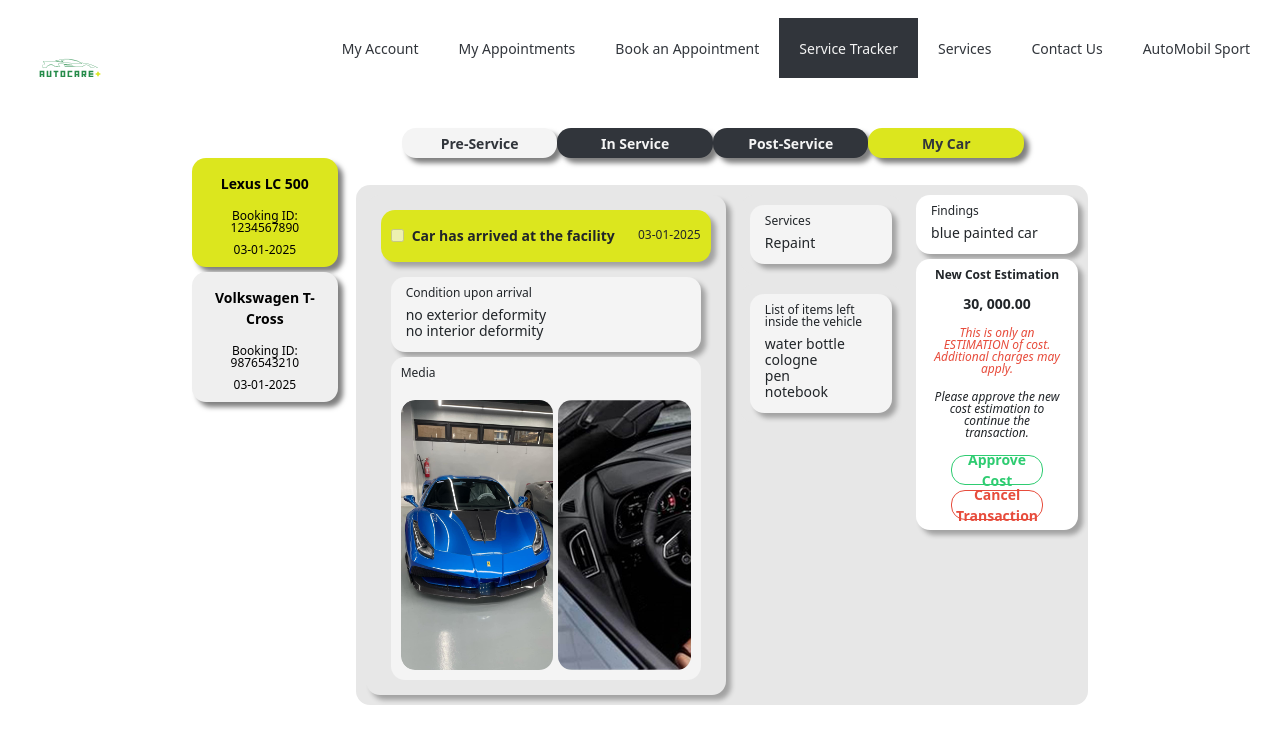
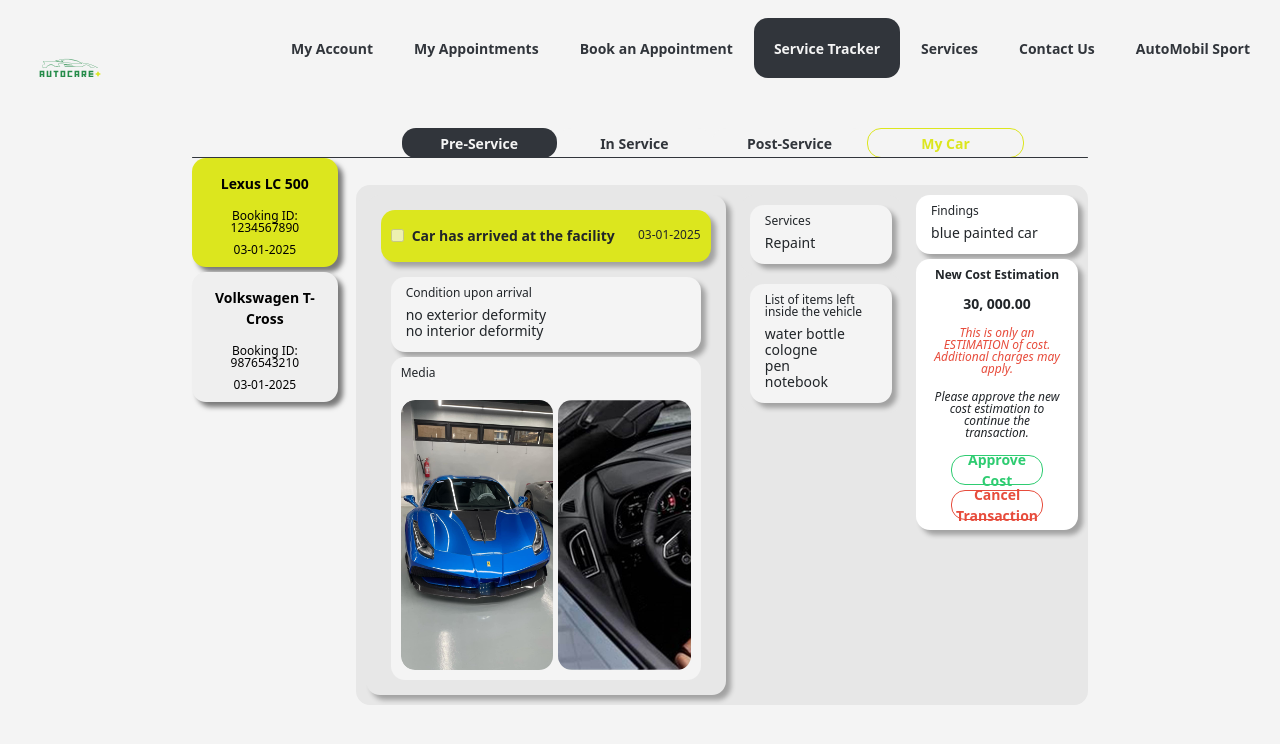
Before and after one commit to KhenB21/RealCom, a Django app: page /service-tracker/ in a window 1280 px wide. Shown: the top 744 px of the page. Run offline with Django 5.2, Linux system fonts and the light colour scheme.

Commit message:
everything is showing na

```diff
--- a/frontend/templates/serviceTracker.html
+++ b/frontend/templates/serviceTracker.html
@@ -46,11 +47,11 @@
       </div>
 
       <nav class="navbar" id="nav-links" style="display: flex; flex-direction: row; margin-left: auto;">
-          <div class="nav-links" style="display: flex; flex-direction: row;">
+          <div class="nav-links" style="display: flex; flex-direction: row; gap: 1px;">
               <button>My Account</button>
               <button>My Appointments</button>
               <button>Book an Appointment</button>
-              <button style="background-color: #31353B; color: #f4f4f4;">Service Tracker</button>
+              <button style="background-color: #31353B; color: #f4f4f4; border-radius: 14px;">Service Tracker</button>
               <button>Services</button>
               <button>Contact Us</button>
               <button>AutoMobil Sport</button>
@@ -119,12 +120,19 @@
     width: 100%;
     margin-top: 10%;
     padding-left: 20%;
-    padding-right: 20%;">
+    padding-right: 20%;
+    justify-content: center;">
     <div style="width: 100%;"></div>
     <button onclick="preServ()" id="pre-servicebtn" style="width: 100%;">Pre-Service</button>
     <button onclick="inServ()" id="in-servicebtn" style="width: 100%;">In Service</button>
     <button onclick="postServ()" id="post-servicebtn" style="width: 100%;">Post-Service</button>
     <button onclick="myCar()" id="my-carbtn" style="width: 100%;">My Car</button>
+    <div style="position: absolute;
+      background-color: #31353B;
+      width: 70%;
+      height: 1px;
+      align-self: flex-end;
+      border-radius: 14px;"></div>
   </div>
 
   <div style="display: flex;
@@ -418,13 +437,20 @@
             document.getElementById("pls-approve").style.display = "none";
             document.getElementById("approve").style.display = "none";
             document.getElementById("cancel").style.display = "none";
+            document.getElementById("approvedd").style.display = "block";
+            document.getElementById("down").style.display = "block";
           });
 
         document.getElementById("cancel").addEventListener("click", function() {
             document.getElementById("cancelled").style.display = "block";
         });
 
-        document.getElementById("btn-close").addEventListener("click", function() {
+        document.getElementById("btn-close1").addEventListener("click", function() {
+          document.getElementById("approved").style.display = "none";
+
+        });
+
+        document.getElementById("btn-close2").addEventListener("click", function() {
             window.location.href = "/";
 
         });
@@ -629,14 +656,33 @@
       width: 100%;
       background-color: #e7e7e7;
       border-radius: 14px;
-      padding: 10px;
-      background-color: aqua;
-      height: 100px;">
+      padding: 10px;">
 
         <div style="display: flex;
           flex-direction: column;
           gap: 5px;
+          width: 360px;
+          height: 500px;">
+
+          <div style="display: flex;
+            flex-direction: row;
+            justify-content: center;
+            align-items: center;
+            background-color: #DCE61E;
+            border-radius: 14px;
+            padding-top: 15px;
+            padding-left: 10px;
+            padding-right: 10px;
+            gap: 20px;
+            box-shadow: 5px 5px 5px rgba(0, 0, 0, 0.3);
             width: 100%;">
+            <p style="font-size: 14px;
+                display: flex;
+                font-weight: bold;">
+                <input type="checkbox" disabled style="margin-right: 8px;"> Car has been released
+            </p>
+            <p style="font-size: 12px; margin-left: auto;">03-01-2025</p>
+          </div>
 
           <div style="display: flex;
               flex-direction: column;
@@ -925,11 +978,25 @@
         const btn = document.getElementById(id);
         if (btn) {
             if (id === activeButtonId) {
+                if (id === "my-carbtn") {
+                    // Specific logic for my-carbtn when active
                     btn.style.color = "#31353B";
-                      btn.style.backgroundColor = id === "my-carbtn" ? "#DCE61E" : "#f4f4f4";
+                    btn.style.backgroundColor = "#DCE61E";
                 } else {
-                      btn.style.color = id === "my-carbtn" ? "#31353B" : "#f4f4f4";
-                      btn.style.backgroundColor = id === "my-carbtn" ? "#DCE61E" : "#31353B";
+                    // Logic for other buttons when active
+                    btn.style.color = "#f4f4f4";
+                    btn.style.backgroundColor = "#31353B";
+                }
+            } else {
+                if (id === "my-carbtn") {
+                    // Specific logic for my-carbtn when inactive
+                    btn.style.color = "#DCE61E";
+                    btn.style.backgroundColor = "#f4f4f4";
+                } else {
+                    // Logic for other buttons when inactive
+                    btn.style.color = "#31353B";
+                    btn.style.backgroundColor = "#f4f4f4";
+                }
             }
         }
     });
@@ -967,10 +1034,12 @@
         outline: none;
         padding-left: 20px;
         padding-right: 20px;
+        font-weight: bold;
       }
 
       .nav-links button:hover {
         background-color: #31353B;
+        border-radius: 14px;
         color: #f4f4f4;
         transition: background-color 0.3s ease;
       }
@@ -993,11 +1062,11 @@
       }
 
       #pre-servicebtn {
-        color: #31353B;
-        background-color: #f4f4f4;
+        color: #f4f4f4;
+        background-color: #31353B ;
         border-radius: 14px;
         border: none;
-        box-shadow: 5px 5px 5px rgba(0, 0, 0, 0.5);
+        /* box-shadow: 0px 2px 5px rgba(0, 0, 0, 0.5); */
         width: 20%;
         height: 30px;
         font-size: 14px;
@@ -1007,21 +1076,21 @@
       #in-servicebtn, #post-servicebtn {
         border-radius: 14px;
         border: none;
-        box-shadow: 5px 5px 5px rgba(0, 0, 0, 0.5);
-        background-color: #31353B;
+        /* box-shadow: 0px 2px 5px rgba(0, 0, 0, 0.5); */
+        background-color: #f4f4f4;
         width: 20%;
         height: 30px;
         font-size: 14px;
-        color: #f4f4f4;
+        color: #31353B ;
         font-weight: bold;
       }
 
       #my-carbtn {
         border-radius: 14px;
-        border: none;
-        box-shadow: 5px 5px 5px rgba(0, 0, 0, 0.5);
-        background-color: #DCE61E;
-        color: #31353B;
+        border: #DCE61E solid 1px;
+        /* box-shadow: 0px 2px 5px rgba(0, 0, 0, 0.5); */
+        background-color: #f4f4f4;
+        color: #DCE61E;
         width: 20%;
         height: 30px;
         font-size: 14px;
```
Also changed, not shown: other parts of frontend/templates/serviceTracker.html (+40 -17 lines). Lines whose indentation alone changed are shown as unchanged.
